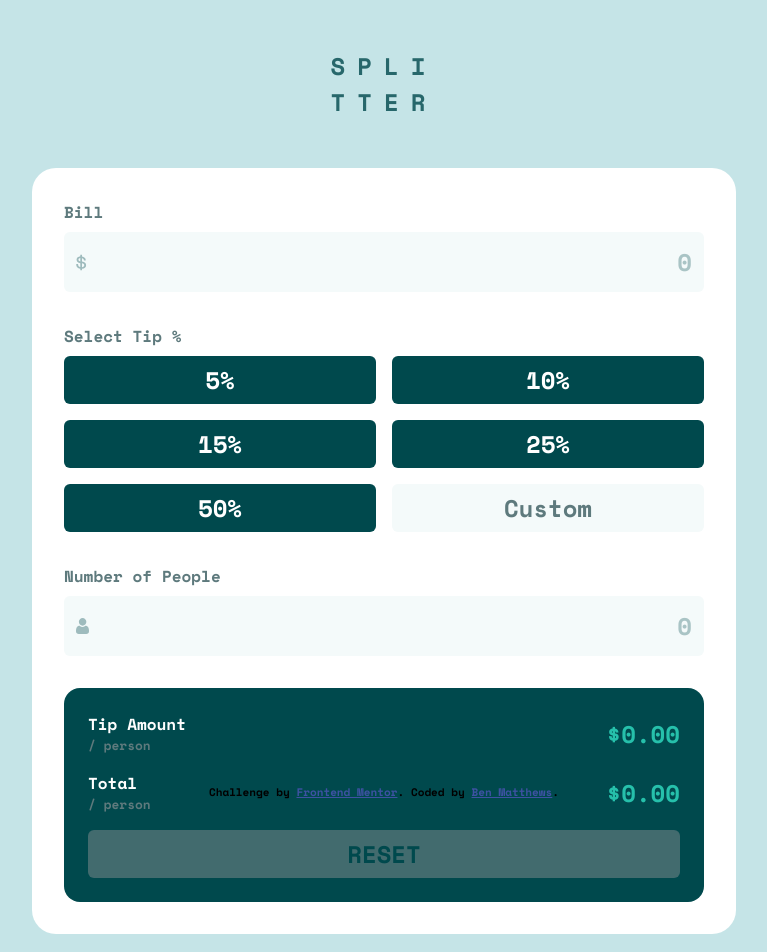
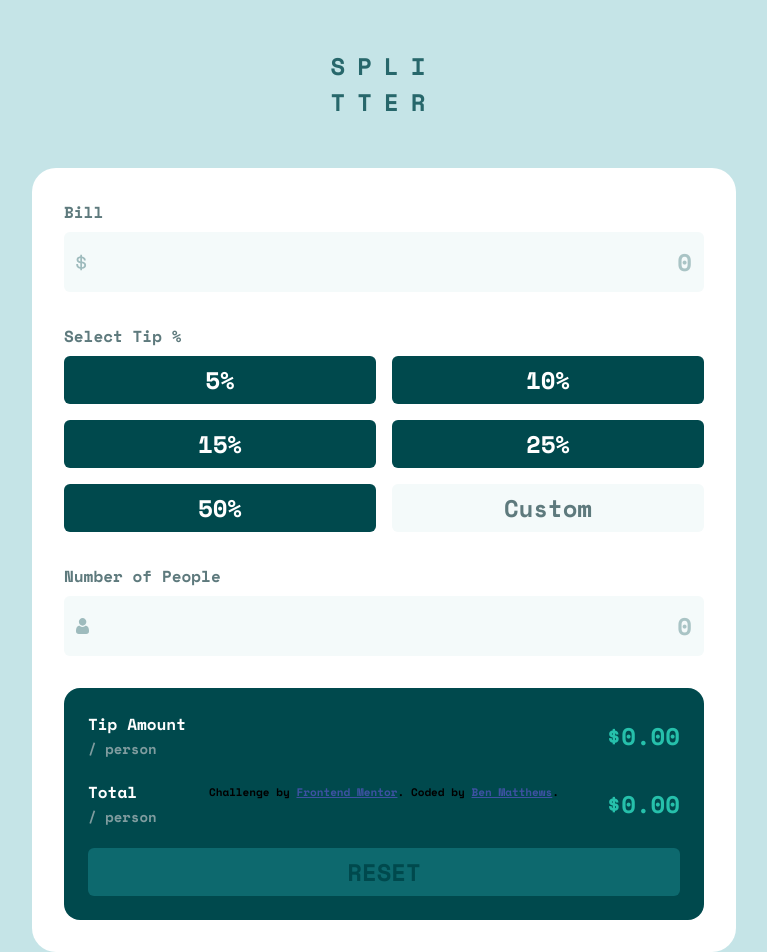
Before and after one commit to blue-crona/frontendmentor-tip-calculator-app, a React (Vite) app: page / in a window 1280 px wide. Shown: the whole page, without its empty margins (256-1023 px from the left). Built offline with nearby package versions, Linux system fonts and the light colour scheme.

Commit message:
Refactoring styling

```diff
--- a/src/components/Outputs.jsx
+++ b/src/components/Outputs.jsx
@@ -20,7 +20,7 @@ const Outputs = ({ tipAmounts, handleResetOnClick }) => {
         <div className="output__tip-amount">
           <div>
             <h2 className="output__header">Tip Amount</h2>
-            <div className="output__sub-header">/ person</div>
+            <span className="output__sub-header">/ person</span>
           </div>
           <div className="output__amount">
             {numberFormat(tipAmounts.tipPerPerson)}
@@ -29,7 +29,7 @@ const Outputs = ({ tipAmounts, handleResetOnClick }) => {
         <div className="output__total">
           <div>
             <h2 className="output__header">Total</h2>
-            <div className="output__sub-header">/ person</div>
+            <span className="output__sub-header">/ person</span>
           </div>
           <div className="output__amount">
             {numberFormat(tipAmounts.totalPerPerson)}
--- a/src/css/app.css
+++ b/src/css/app.css
@@ -39,7 +39,7 @@ body {
   background-color: var(--white);
   border-radius: 1.5em;
   padding: 2em;
-  max-width: 1000px;
+  max-width: 920px;
 }
 
 input[type="number"]::-webkit-inner-spin-button,
--- a/src/css/button.css
+++ b/src/css/button.css
@@ -7,13 +7,13 @@
   background-color: var(--very-dark-cyan);
   color: var(--white);
   width: 100%;
+  cursor: pointer;
 }
 
 .button:disabled,
 .button[disabled] {
-  background-color: var(--dark-grayish-cyan);
+  background-color: #0d696e;
   color: var(--very-dark-cyan);
-  opacity: 0.7;
 }
 
 .button--strong-cyan {
@@ -32,9 +32,3 @@
   border: none;
   color: var(--very-dark-cyan);
 }
-
-@media (min-width: 1440px) {
-  .button {
-    padding: 0.5em;
-  }
-}
--- a/src/css/inputs.css
+++ b/src/css/inputs.css
@@ -2,6 +2,8 @@
   display: grid;
   grid-template: repeat(3, 1fr) / repeat(2, 1fr);
   gap: 1em;
+  /* align-items: center;
+  justify-content: center; */
 }
 
 .input__bill {
--- a/src/css/outputs.css
+++ b/src/css/outputs.css
@@ -3,6 +3,7 @@
   display: flex;
   justify-content: space-between;
   align-items: center;
+  margin-bottom: 1.25em;
 }
 
 .output__header {
@@ -10,10 +11,6 @@
   margin: 0;
   color: var(--white);
   padding-right: 2em;
-}
-
-.output__total {
-  margin: 1em 0;
 }
 
 .output {
@@ -37,8 +34,8 @@
 }
 
 .output__sub-header {
-  font-size: 0.8rem;
-  color: var(--dark-grayish-cyan);
+  font-size: 0.875rem;
+  color: var(--grayish-cyan);
 }
 
 @media (min-width: 1440px) {
@@ -55,8 +52,4 @@
     max-width: 65%;
     font-size: 3rem;
   }
-
-  .output__total {
-    margin: 3em 0;
-  }
 }
```
